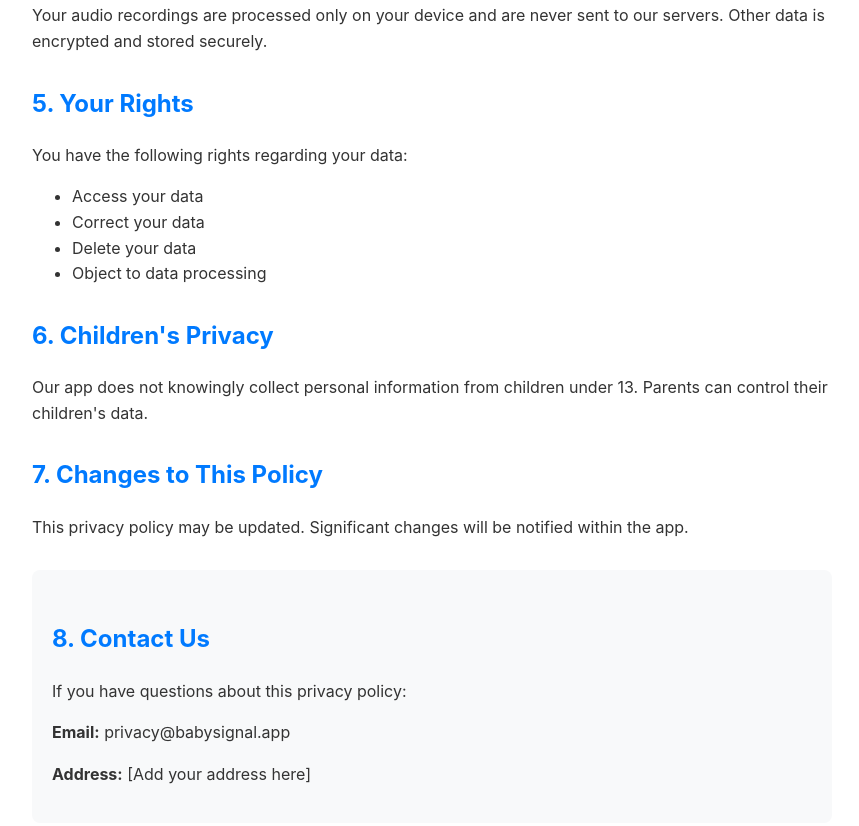
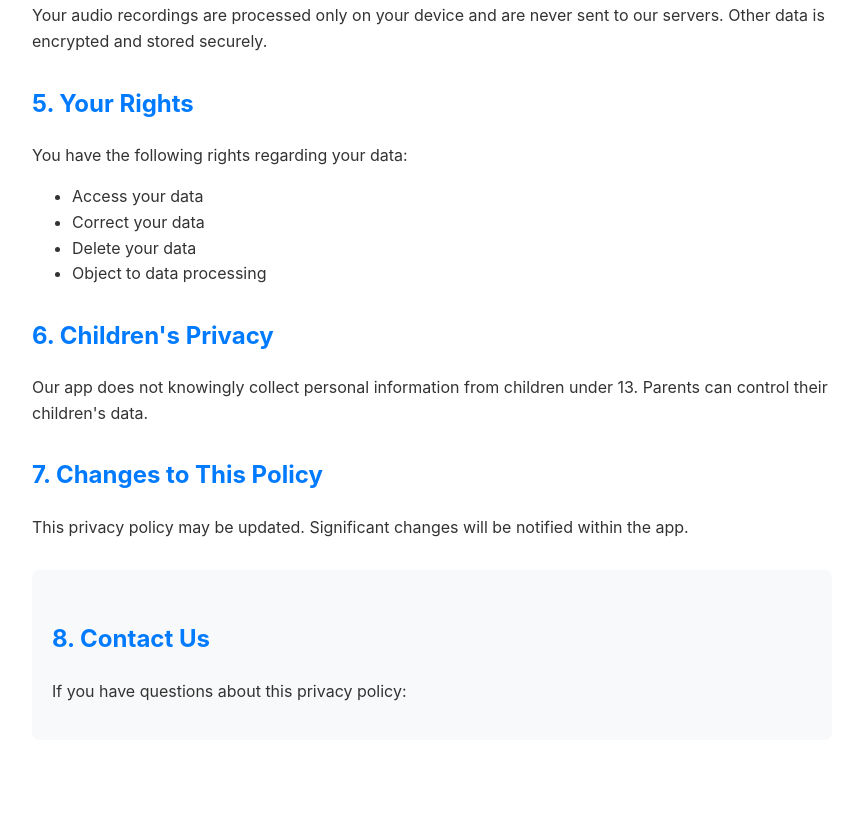
Before and after one commit to CodeRunner24/-baby-signal-privacy, a plain HTML site: page index.html in a window 1280 px wide. Shown: the part 815-1641 px from the top of the page, without its empty margins (208-1067 px from the left). After the commit the page ends 1575 px from the top, so only its background shows below. Drawn offline with Linux system fonts and the light colour scheme.

Commit message:
Update index.html

```diff
--- a/index.html
+++ b/index.html
@@ -79,8 +79,6 @@
     <div class="contact">
         <h2>8. Contact Us</h2>
         <p>If you have questions about this privacy policy:</p>
-        <p><strong>Email:</strong> privacy@babysignal.app</p>
-        <p><strong>Address:</strong> [Add your address here]</p>
     </div>
 </body>
 </html>
```
